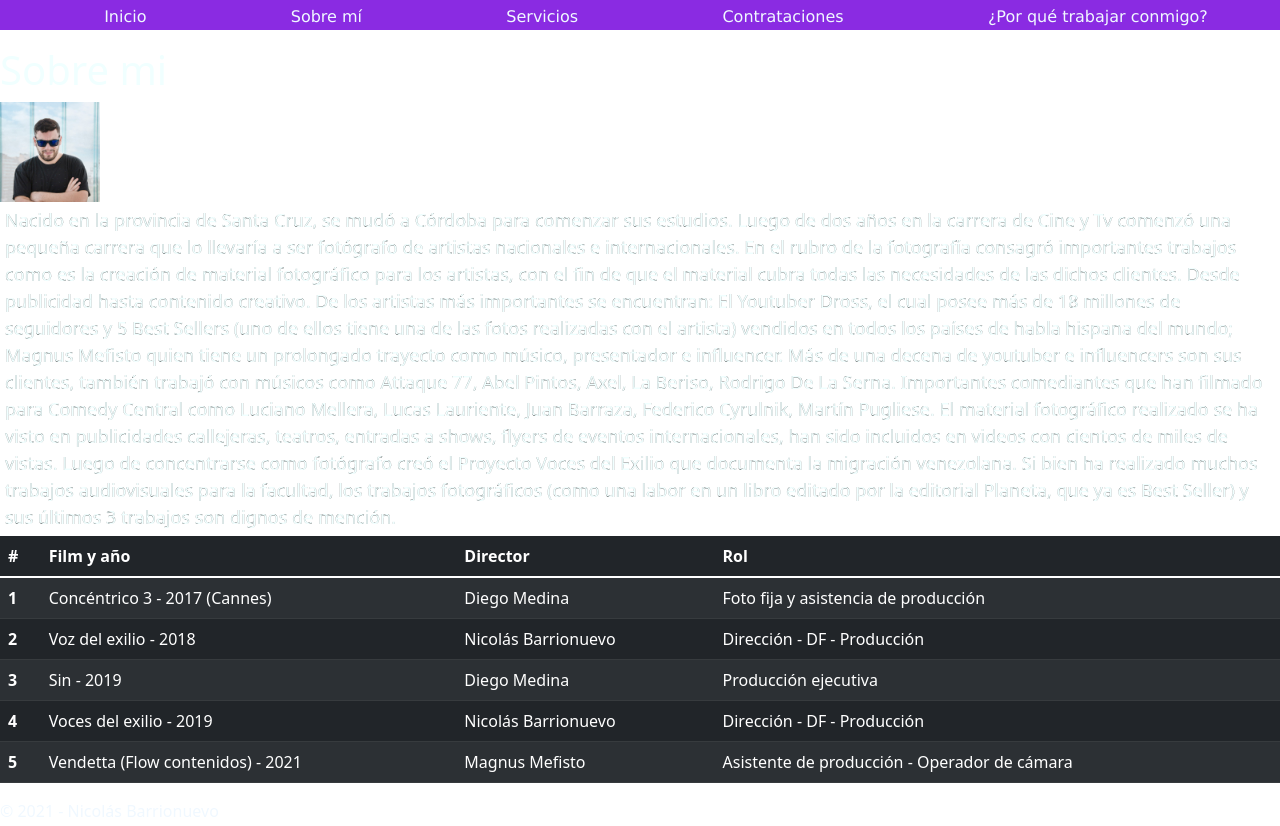
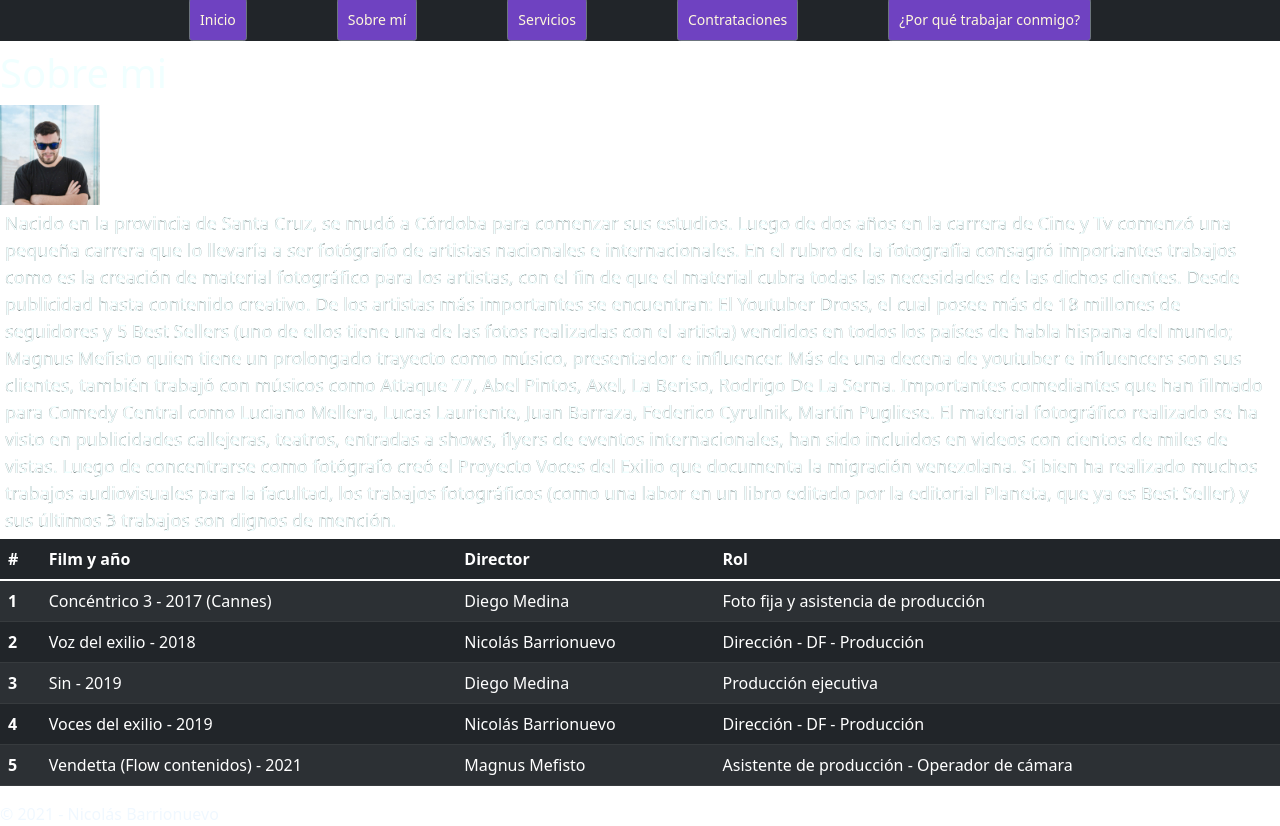
Before and after one commit to Bichyfer/NicolasBarrionuevo, a plain HTML site: page pages/sobremi.html in a window 1280 px wide. Drawn offline with nearby package versions, Linux system fonts and the light colour scheme.

Commit message:
EntregaFinal2

```diff
--- a/estilos.css
+++ b/estilos.css
@@ -160,7 +160,7 @@ form legend {
 
 .body5 {
     background: url(images/retro-2426631_1920.png);
-    background-size: 100%;
+    background-size: auto;
     background-repeat: no-repeat;
 }
 
@@ -202,6 +202,19 @@ nav ul li a {
 
 nav ul li a {
     color: aliceblue;
+}
+
+/* Menu bootstrap */
+
+.bg-light {
+    --bs-bg-opacity: 0;
+    background-color: rgba(var(--bs-light-rgb),var(--bs-bg-opacity))!important;
+    margin-top: -10px;
+}
+
+.btn  {background-color: #6f42c1; margin-left: 45px; margin-right: 45px; color: cornsilk; padding: 10px;
+
+
 }
 
 h1 {
--- a/pages/sobremi.html
+++ b/pages/sobremi.html
@@ -15,7 +15,41 @@
 </head>
 
 <body class="body5">
-    <header class="header">
+  <header>
+
+    <nav class="navbar navbar-light bg-light">
+      <form class="container-fluid justify-content-center navbar-dark bg-dark">
+
+
+          <a href="../index.html"><button class="btn btn-sm btn-outline-secondary" type="button"
+                  style="background-color: #6f42c1;">Inicio</button></a>
+
+                  <a href="pages/sobremi.html"><button class="btn btn-sm btn-outline-secondary" type="button"
+                    style="background-color: #6f42c1;">Sobre
+                    mí</button></a>
+
+          <a href="pages/servicios.html"><button class="btn btn-sm btn-outline-secondary" type="button"
+                  style="background-color: #6f42c1;">Servicios</button></a>
+
+
+          <a href="pages/contrataciones.html"><button class="btn btn-sm btn-outline-secondary" type="button"
+                  style="background-color: #6f42c1;">Contrataciones</button></a>
+
+
+          <a href="pages/porquetrabajarconmigo.html"><button class="btn btn-sm btn-outline-secondary"
+                  type="button" style="background-color: #6f42c1;">¿Por qué trabajar conmigo?</button></a>
+
+      </form>
+  </nav>
+
+  </header>
+
+
+
+
+
+
+   <!--  <header class="header">
         <nav>
             <ul>
                 <li><a href="../index.html">Inicio</a></li>
@@ -25,7 +59,7 @@
                 <li><a href="../pages/porquetrabajarconmigo.html">¿Por qué trabajar conmigo?</a></li>
             </ul>
         </nav>
-    </header>
+    </header> -->
 
     <!-- Titulos -->
     <h1>Sobre mi</h1>
```
Also changed, not shown: index.html (+24 -2 lines).
